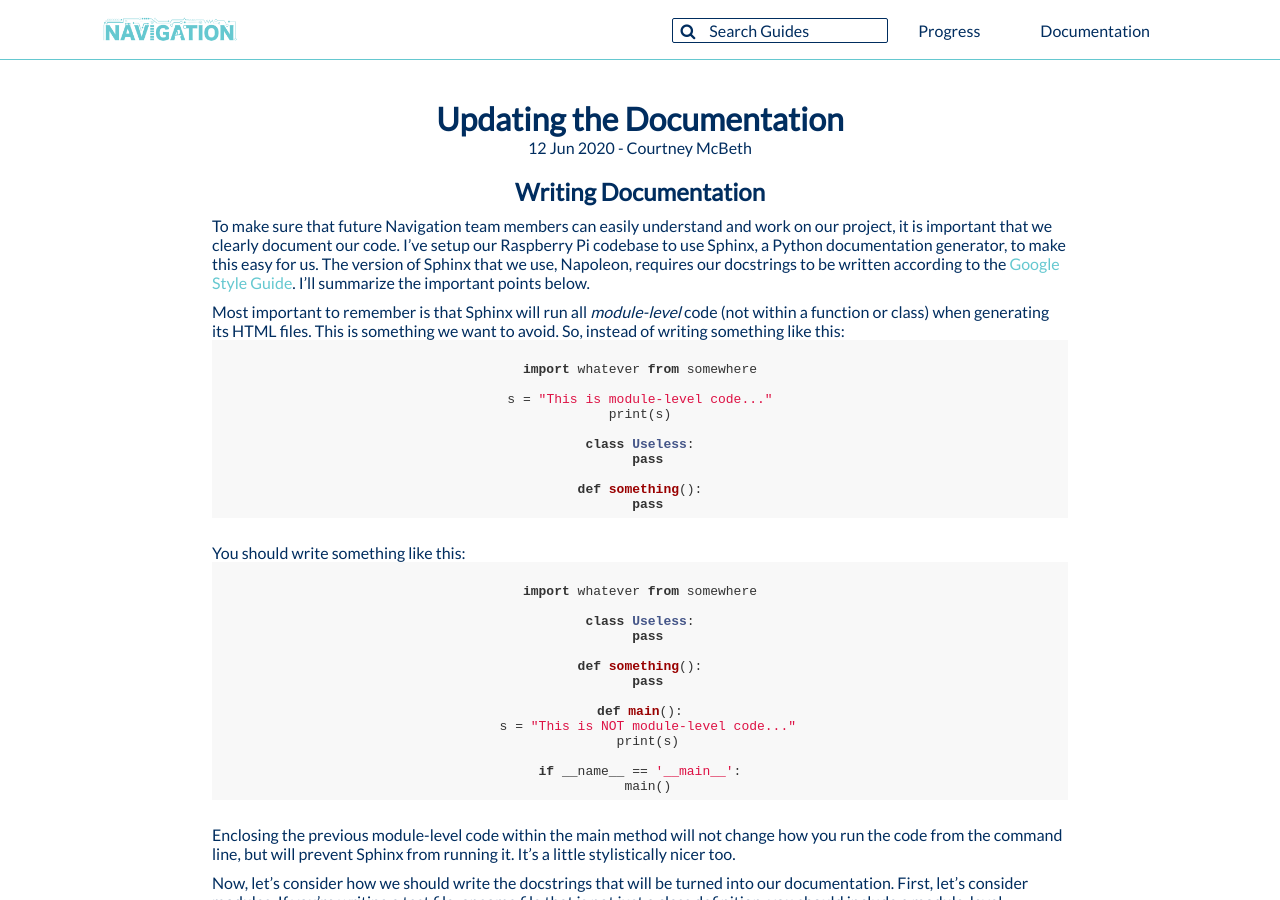
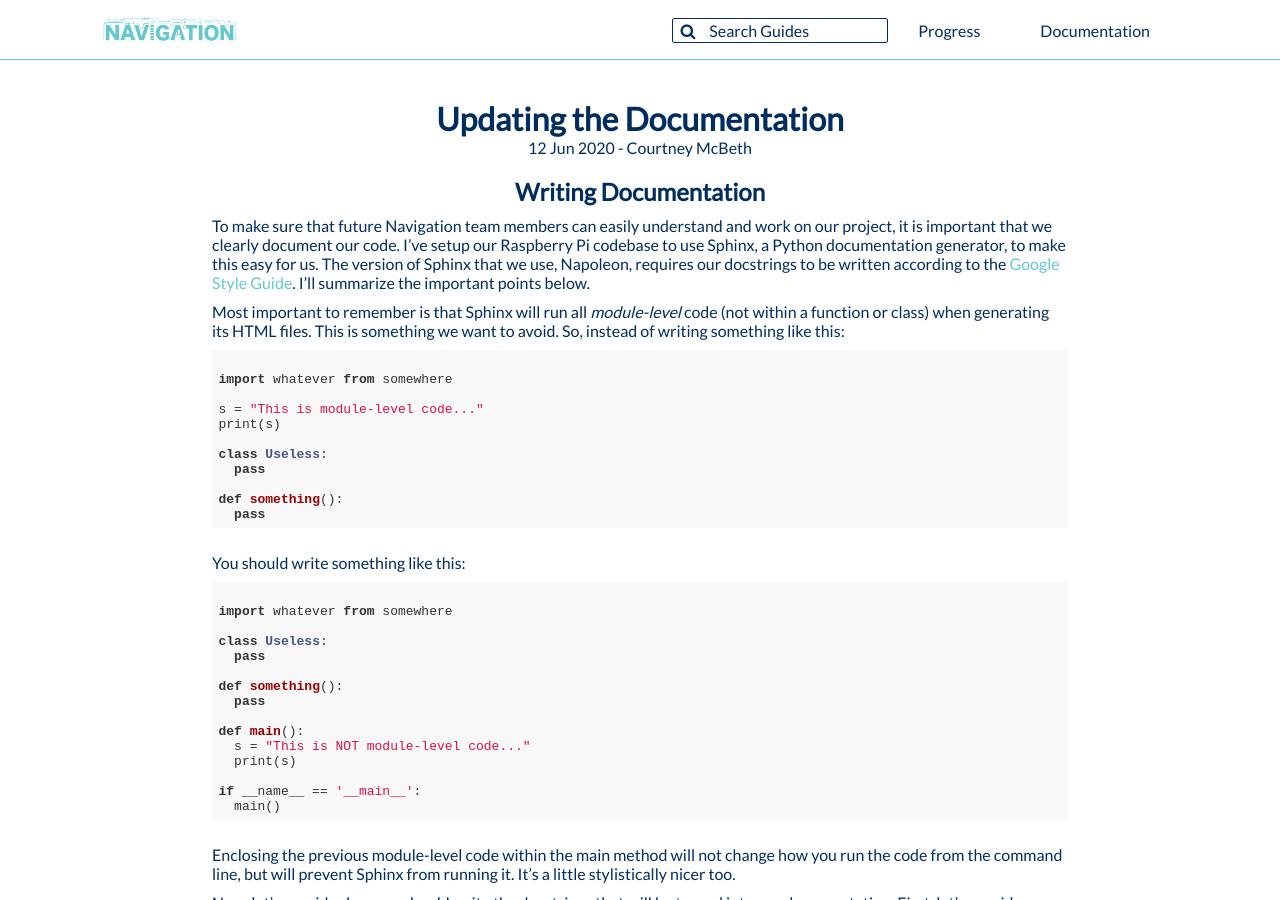
Before and after one commit to CUSail-Navigation/intrasite, a Jekyll site: the page built from _posts/2020-06-12-documentation.md, in a window 1280 px wide and 900 px high. Built offline with Jekyll 4.4.1, drawn with Linux system fonts in a browser that asks for light colours; some of the changed text lies outside the part shown.

Commit message:
code align left

```diff
--- a/css/master.css
+++ b/css/master.css
@@ -4,17 +4,17 @@
   margin: 0;
 }
 
-html:not(.highlighter-rouge) {
+html {
   font-family: 'Lato', sans-serif;
   color: #002D5F;
   background: white;
   /* margin-top: 10px; */
 }
 
-.highlighter-rouge {
+code {
+  padding-top: 0px;
+  margin-top: 10px;
   text-align: left;
-  justify-self: left;
-  background-color: #e7e7e7;
 }
 
 input:focus,
```
Also changed, not shown: _posts/2020-06-12-documentation.md (+1 -1 lines).
